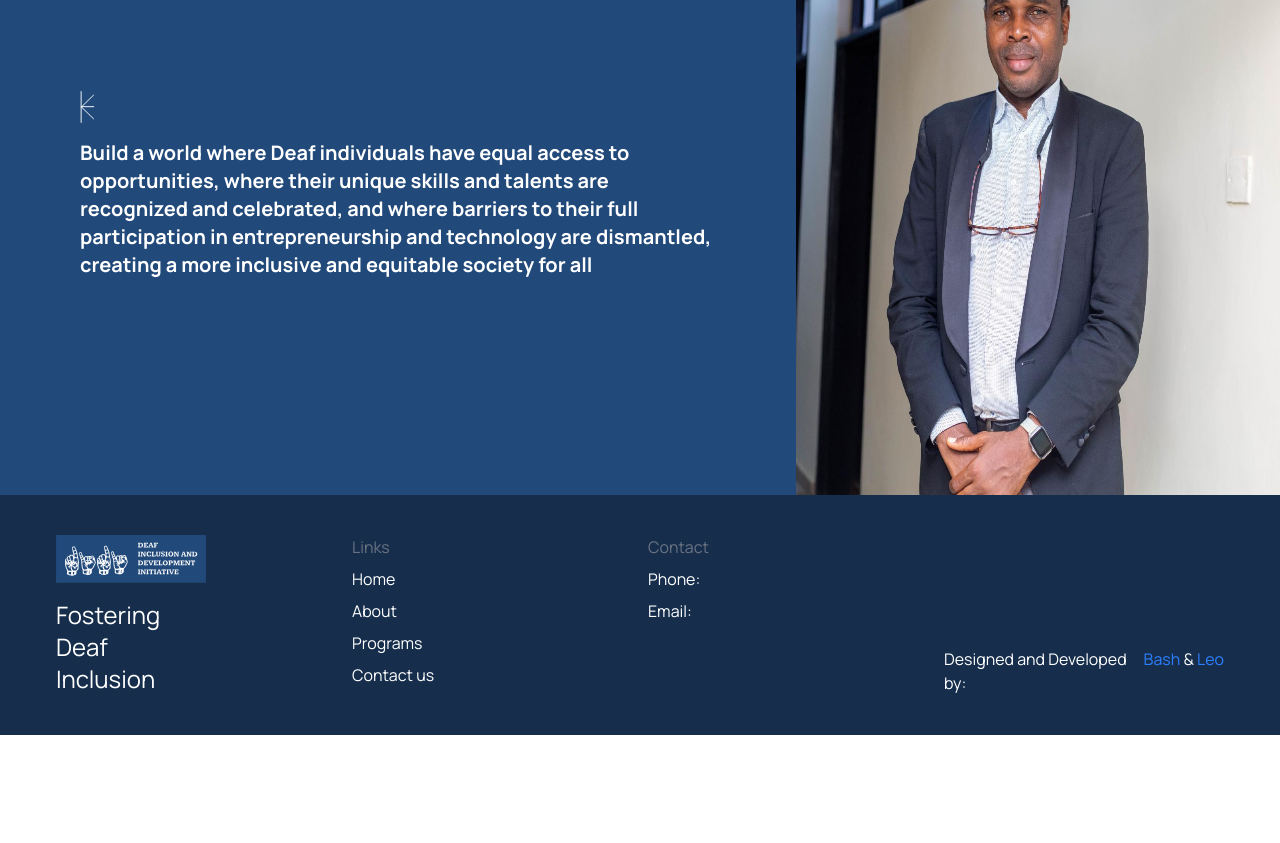
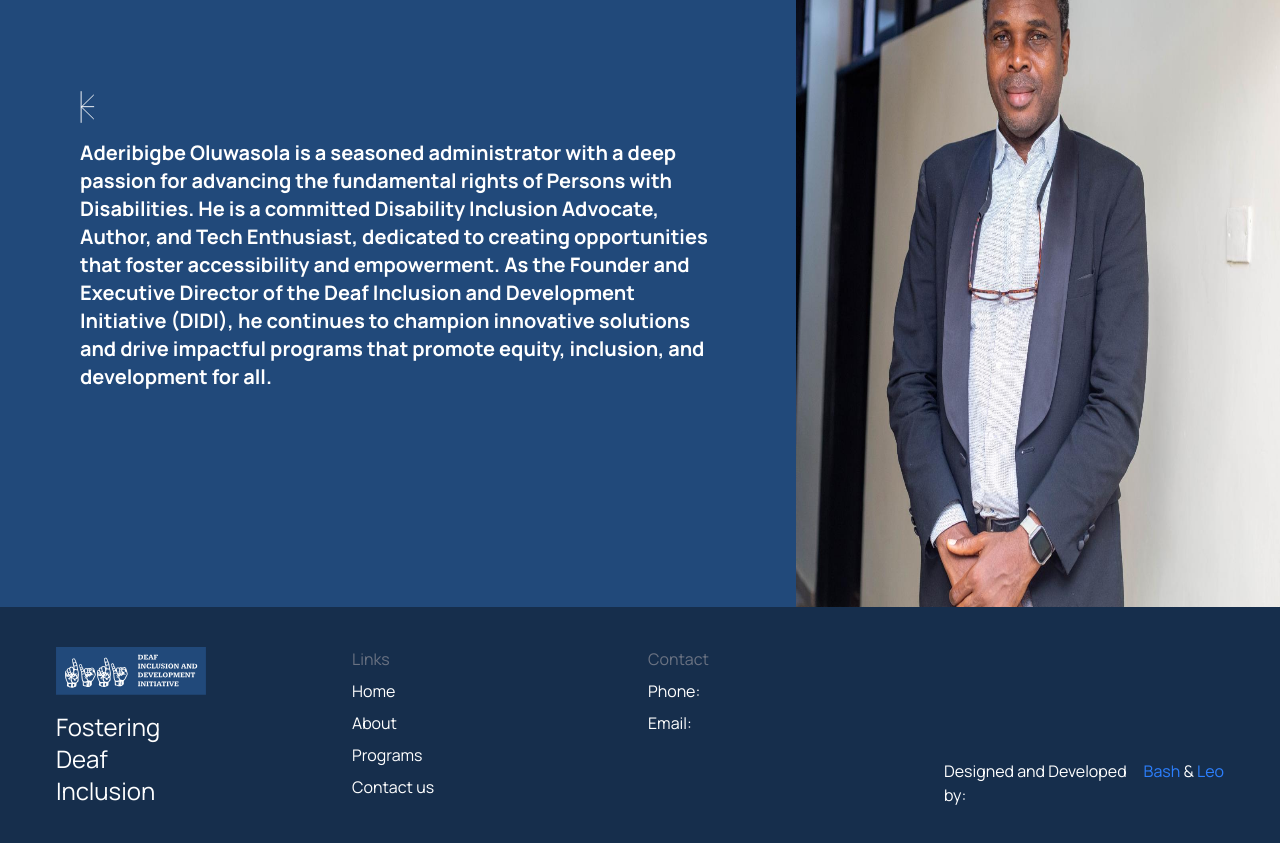
Before and after one commit to aderibigbesola/didi, a Next.js app: page /about in a window 1280 px wide. Shown: the part 2280-3123 px from the top of the page. Before the commit the page ends 3015 px from the top, so only its background shows below. Built offline with nearby package versions, Linux system fonts and the light colour scheme.

Commit message:
Update Bio

```diff
--- a/src/app/about/page.tsx
+++ b/src/app/about/page.tsx
@@ -162,11 +162,14 @@ export default function About() {
             alt=""
           />
           <p className="text-xl font-bold">
-            Build a world where Deaf individuals have equal access to
-            opportunities, where their unique skills and talents are recognized
-            and celebrated, and where barriers to their full participation in
-            entrepreneurship and technology are dismantled, creating a more
-            inclusive and equitable society for all
+            Aderibigbe Oluwasola is a seasoned administrator with a deep passion
+            for advancing the fundamental rights of Persons with Disabilities.
+            He is a committed Disability Inclusion Advocate, Author, and Tech
+            Enthusiast, dedicated to creating opportunities that foster
+            accessibility and empowerment. As the Founder and Executive Director
+            of the Deaf Inclusion and Development Initiative (DIDI), he
+            continues to champion innovative solutions and drive impactful
+            programs that promote equity, inclusion, and development for all.
           </p>
           <Image
             width={700}
```
